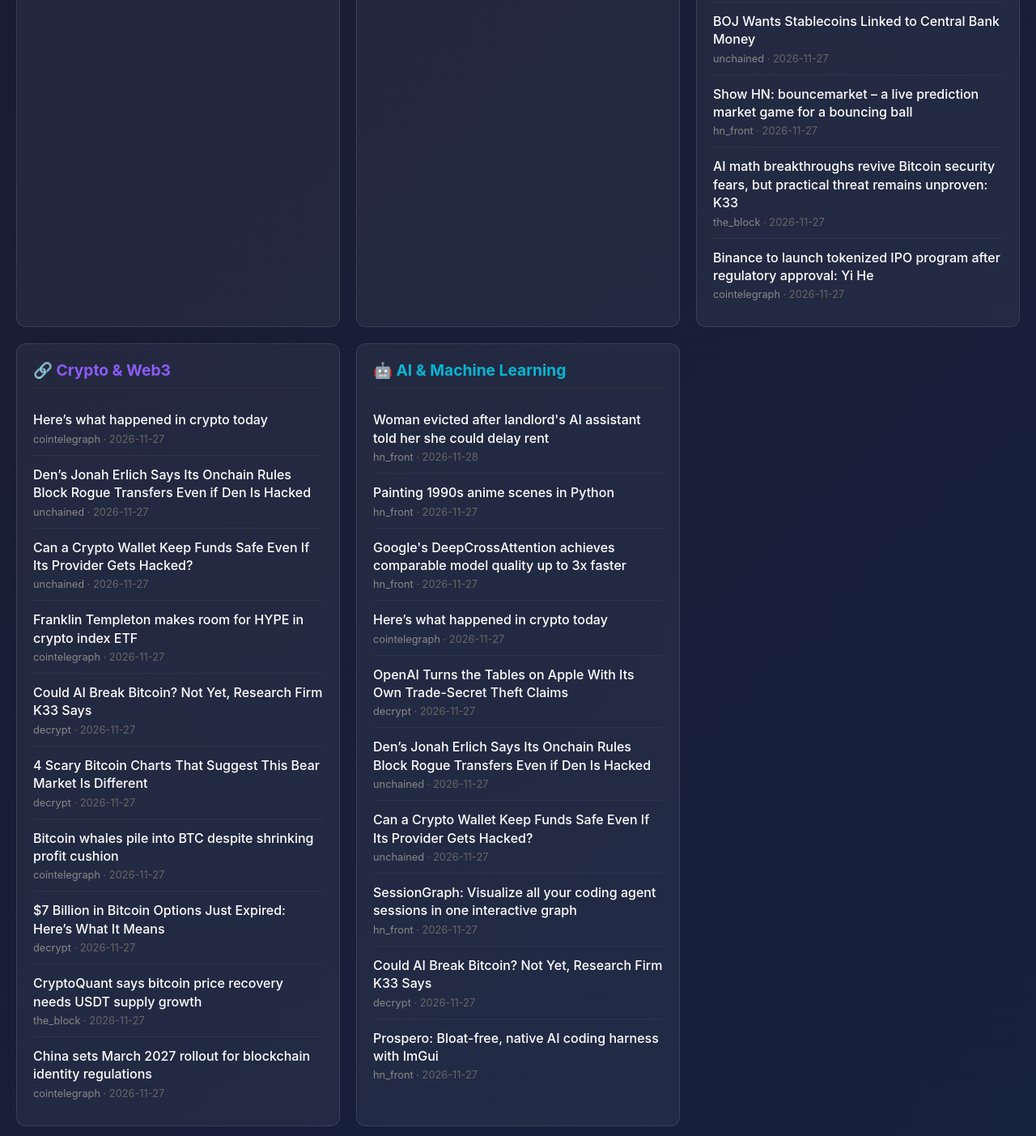
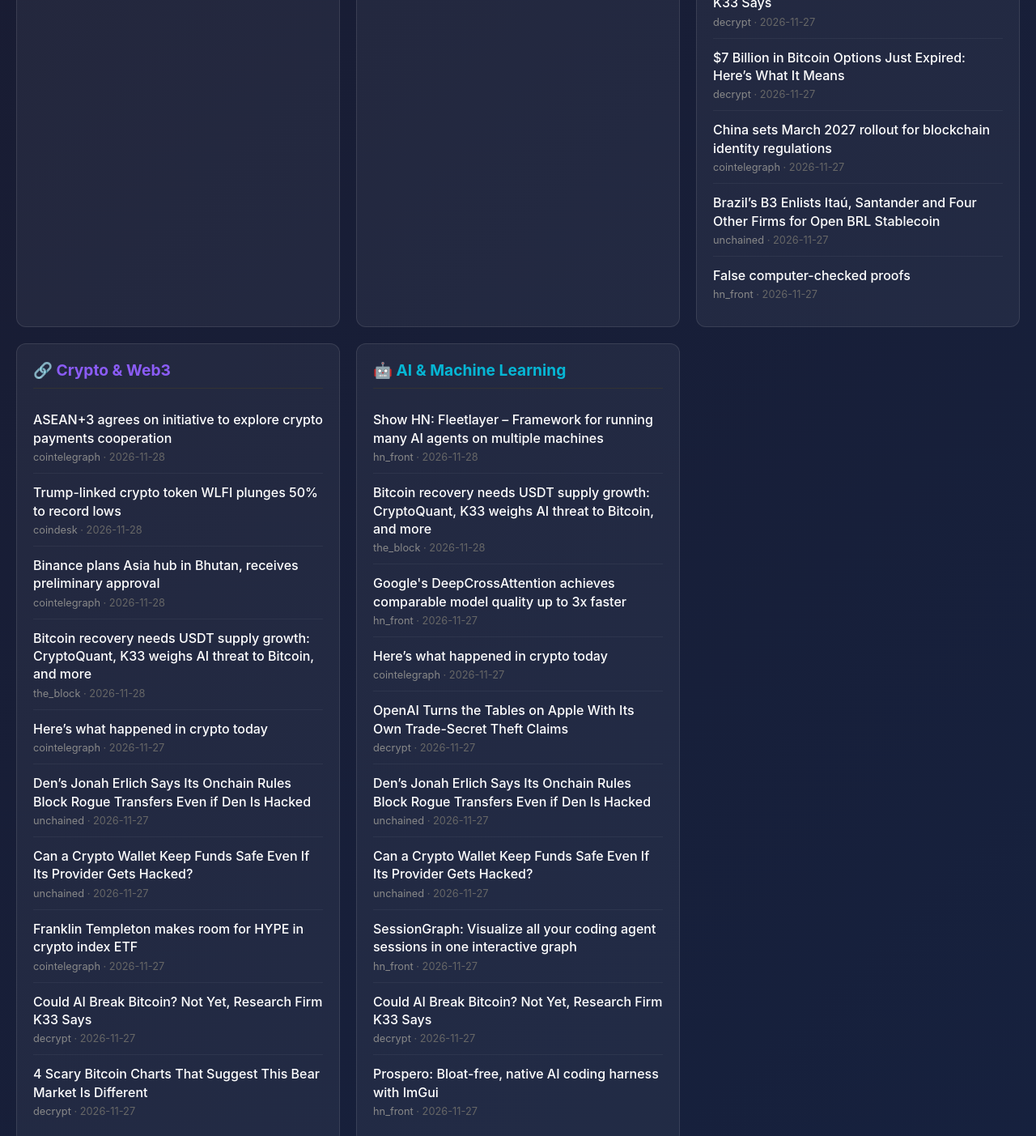
Before and after one commit to EmmaLHV123456/news-dashboard, a plain HTML site: page docs/index.html in a window 1280 px wide. Shown: the part 1293-2696 px from the top of the page at 81% size. Drawn offline with Linux system fonts and the light colour scheme.

Commit message:
Auto-update dashboard 2026-11-28 11:00

```diff
--- a/docs/index.html
+++ b/docs/index.html
@@ -181,14 +181,14 @@
     <div class="container">
         <header>
             <h1>Frontier Tech Dashboard</h1>
-            <p class="updated">Last updated: November 28, 2026 at 02:18</p>
+            <p class="updated">Last updated: November 28, 2026 at 11:00</p>
             <div class="stats">
                 <div class="stat">
-                    <div class="stat-number">80</div>
+                    <div class="stat-number">56</div>
                     <div class="stat-label">Articles</div>
                 </div>
                 <div class="stat">
-                    <div class="stat-number">9</div>
+                    <div class="stat-number">7</div>
                     <div class="stat-label">Funding News</div>
                 </div>
                 <div class="stat">
@@ -262,25 +262,39 @@
                     </div>
                 </div>
 
-                <div class="article">
-                    <a href="https://unchainedcrypto.com/sky-fast-tracks-25-million-for-its-foundation-to-pay-down-debt-as-stusds-withdrawals-stall/" target="_blank">Sky Fast-Tracks $25 Million for Its Foundation to Pay Down Debt as stUSDS Withdrawals Stall</a>
-                    <div class="article-meta">
-                        <span class="source">unchained</span> · 2026-11-27
-                    </div>
-                </div>
-
-                <div class="article">
-                    <a href="https://www.coindesk.com/markets/2026/11/27/ripple-s-lending-plan-moves-closer-to-tapping-xrp-ledger-s-usd950-million-in-stablecoins" target="_blank">Ripple's lending plan moves closer to tapping XRP Ledger's $800 million in stablecoins</a>
-                    <div class="article-meta">
-                        <span class="source">coindesk</span> · 2026-11-27
-                    </div>
-                </div>
-
             </div>
 
             <!-- Regulatory -->
             <div class="card regulatory">
                 <h2>⚖️ Regulatory & Policy</h2>
+
+                <div class="article">
+                    <a href="https://cointelegraph.com/news/asean3-agrees-on-initiative-to-explore-crypto-payments-cooperation?utm_source=rss_feed&utm_medium=rss&utm_campaign=rss_partner_inbound" target="_blank">ASEAN+3 agrees on initiative to explore crypto payments cooperation</a>
+                    <div class="article-meta">
+                        <span class="source">cointelegraph</span> · 2026-11-28
+                    </div>
+                </div>
+
+                <div class="article">
+                    <a href="https://fleetlayer.ai/" target="_blank">Show HN: Fleetlayer – Framework for running many AI agents on multiple machines</a>
+                    <div class="article-meta">
+                        <span class="source">hn_front</span> · 2026-11-28
+                    </div>
+                </div>
+
+                <div class="article">
+                    <a href="https://cointelegraph.com/news/binance-receives-in-principle-approval-plans-asia-hub-in-bhutan?utm_source=rss_feed&utm_medium=rss&utm_campaign=rss_partner_inbound" target="_blank">Binance plans Asia hub in Bhutan, receives preliminary approval</a>
+                    <div class="article-meta">
+                        <span class="source">cointelegraph</span> · 2026-11-28
+                    </div>
+                </div>
+
+                <div class="article">
+                    <a href="https://www.theblock.co/newsletters/the-daily/2026-11-27-bitcoin-recovery-usdt-supply-ai-threat-bitcoin-more-crypto-news-447571" target="_blank">Bitcoin recovery needs USDT supply growth: CryptoQuant, K33 weighs AI threat to Bitcoin, and more</a>
+                    <div class="article-meta">
+                        <span class="source">the_block</span> · 2026-11-28
+                    </div>
+                </div>
 
                 <div class="article">
                     <a href="https://cointelegraph.com/news/what-happened-in-crypto-today?utm_source=rss_feed&utm_medium=rss&utm_campaign=rss_partner_inbound" target="_blank">Here’s what happened in crypto today</a>
@@ -359,39 +373,39 @@
                     </div>
                 </div>
 
-                <div class="article">
-                    <a href="https://unchainedcrypto.com/boj-wants-stablecoins-linked-to-central-bank-money/" target="_blank">BOJ Wants Stablecoins Linked to Central Bank Money</a>
-                    <div class="article-meta">
-                        <span class="source">unchained</span> · 2026-11-27
-                    </div>
-                </div>
-
-                <div class="article">
-                    <a href="https://bouncemarket.minhanhday.com/" target="_blank">Show HN: bouncemarket – a live prediction market game for a bouncing ball</a>
-                    <div class="article-meta">
-                        <span class="source">hn_front</span> · 2026-11-27
-                    </div>
-                </div>
-
-                <div class="article">
-                    <a href="https://www.theblock.co/news/ecosystems/2026-11-27-ai-math-breakthroughs-revive-bitcoin-security-fears-but-practical-threat-remains-unproven-k33-447549" target="_blank">AI math breakthroughs revive Bitcoin security fears, but practical threat remains unproven: K33</a>
-                    <div class="article-meta">
-                        <span class="source">the_block</span> · 2026-11-27
-                    </div>
-                </div>
-
-                <div class="article">
-                    <a href="https://cointelegraph.com/news/binance-ipo-program-regulatory-approval-yi-he?utm_source=rss_feed&utm_medium=rss&utm_campaign=rss_partner_inbound" target="_blank">Binance to launch tokenized IPO program after regulatory approval: Yi He</a>
-                    <div class="article-meta">
-                        <span class="source">cointelegraph</span> · 2026-11-27
-                    </div>
-                </div>
-
             </div>
 
             <!-- Crypto -->
             <div class="card crypto">
                 <h2>🔗 Crypto & Web3</h2>
+
+                <div class="article">
+                    <a href="https://cointelegraph.com/news/asean3-agrees-on-initiative-to-explore-crypto-payments-cooperation?utm_source=rss_feed&utm_medium=rss&utm_campaign=rss_partner_inbound" target="_blank">ASEAN+3 agrees on initiative to explore crypto payments cooperation</a>
+                    <div class="article-meta">
+                        <span class="source">cointelegraph</span> · 2026-11-28
+                    </div>
+                </div>
+
+                <div class="article">
+                    <a href="https://www.coindesk.com/markets/2026/11/28/trump-linked-crypto-token-wlfi-plunges-over-50" target="_blank">Trump-linked crypto token WLFI plunges 50% to record lows</a>
+                    <div class="article-meta">
+                        <span class="source">coindesk</span> · 2026-11-28
+                    </div>
+                </div>
+
+                <div class="article">
+                    <a href="https://cointelegraph.com/news/binance-receives-in-principle-approval-plans-asia-hub-in-bhutan?utm_source=rss_feed&utm_medium=rss&utm_campaign=rss_partner_inbound" target="_blank">Binance plans Asia hub in Bhutan, receives preliminary approval</a>
+                    <div class="article-meta">
+                        <span class="source">cointelegraph</span> · 2026-11-28
+                    </div>
+                </div>
+
+                <div class="article">
+                    <a href="https://www.theblock.co/newsletters/the-daily/2026-11-27-bitcoin-recovery-usdt-supply-ai-threat-bitcoin-more-crypto-news-447571" target="_blank">Bitcoin recovery needs USDT supply growth: CryptoQuant, K33 weighs AI threat to Bitcoin, and more</a>
+                    <div class="article-meta">
+                        <span class="source">the_block</span> · 2026-11-28
+                    </div>
+                </div>
 
                 <div class="article">
                     <a href="https://cointelegraph.com/news/what-happened-in-crypto-today?utm_source=rss_feed&utm_medium=rss&utm_campaign=rss_partner_inbound" target="_blank">Here’s what happened in crypto today</a>
@@ -435,34 +449,6 @@
                     </div>
                 </div>
 
-                <div class="article">
-                    <a href="https://cointelegraph.com/markets/bitcoin-whales-pile-btc-despite-shrinking-profit-cushion?utm_source=rss_feed&utm_medium=rss&utm_campaign=rss_partner_inbound" target="_blank">Bitcoin whales pile into BTC despite shrinking profit cushion</a>
-                    <div class="article-meta">
-                        <span class="source">cointelegraph</span> · 2026-11-27
-                    </div>
-                </div>
-
-                <div class="article">
-                    <a href="https://decrypt.co/384154/7-billion-bitcoin-options-just-expired-what-it-means" target="_blank">$7 Billion in Bitcoin Options Just Expired: Here’s What It Means</a>
-                    <div class="article-meta">
-                        <span class="source">decrypt</span> · 2026-11-27
-                    </div>
-                </div>
-
-                <div class="article">
-                    <a href="https://www.theblock.co/news/markets/2026-11-27-cryptoquant-bitcoin-price-recovery-usdt-supply-growth-447560" target="_blank">CryptoQuant says bitcoin price recovery needs USDT supply growth</a>
-                    <div class="article-meta">
-                        <span class="source">the_block</span> · 2026-11-27
-                    </div>
-                </div>
-
-                <div class="article">
-                    <a href="https://cointelegraph.com/news/china-march-2027-rollout-blockchain-identity-regulations?utm_source=rss_feed&utm_medium=rss&utm_campaign=rss_partner_inbound" target="_blank">China sets March 2027 rollout for blockchain identity regulations</a>
-                    <div class="article-meta">
-                        <span class="source">cointelegraph</span> · 2026-11-27
-                    </div>
-                </div>
-
             </div>
 
             <!-- AI -->
@@ -470,16 +456,16 @@
                 <h2>🤖 AI & Machine Learning</h2>
 
                 <div class="article">
-                    <a href="https://drmahfouz.substack.com/p/woman-evicted-after-landlords-ai" target="_blank">Woman evicted after landlord's AI assistant told her she could delay rent</a>
+                    <a href="https://fleetlayer.ai/" target="_blank">Show HN: Fleetlayer – Framework for running many AI agents on multiple machines</a>
                     <div class="article-meta">
                         <span class="source">hn_front</span> · 2026-11-28
                     </div>
                 </div>
 
                 <div class="article">
-                    <a href="https://www.fofr.ai/greenhouse-after-the-typhoon" target="_blank">Painting 1990s anime scenes in Python</a>
+                    <a href="https://www.theblock.co/newsletters/the-daily/2026-11-27-bitcoin-recovery-usdt-supply-ai-threat-bitcoin-more-crypto-news-447571" target="_blank">Bitcoin recovery needs USDT supply growth: CryptoQuant, K33 weighs AI threat to Bitcoin, and more</a>
                     <div class="article-meta">
-                        <span class="source">hn_front</span> · 2026-11-27
+                        <span class="source">the_block</span> · 2026-11-28
                     </div>
                 </div>
 
```
